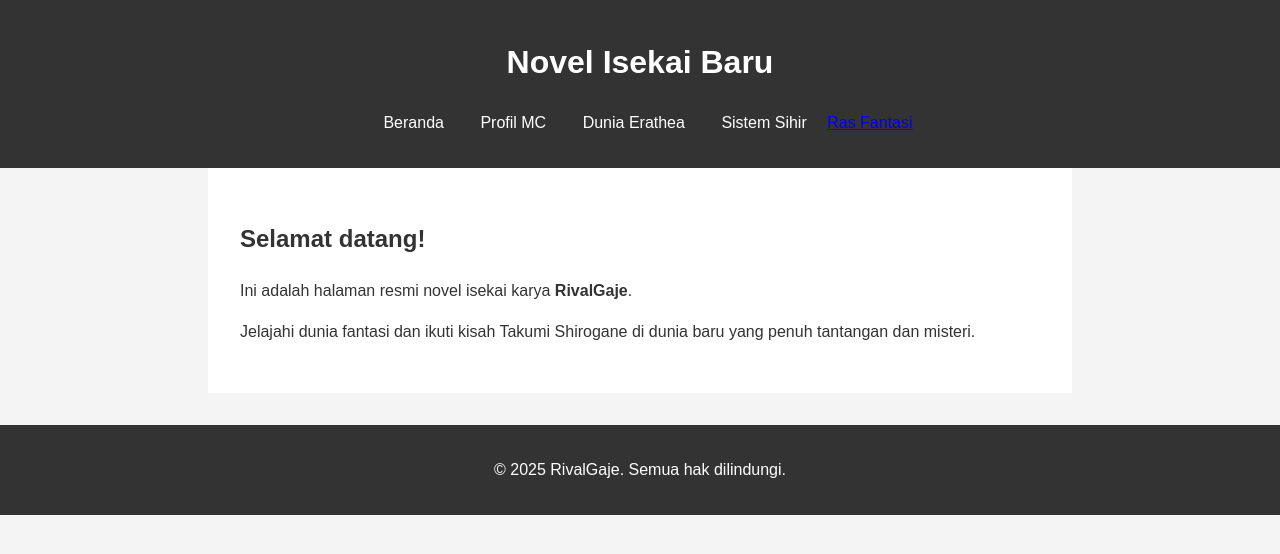
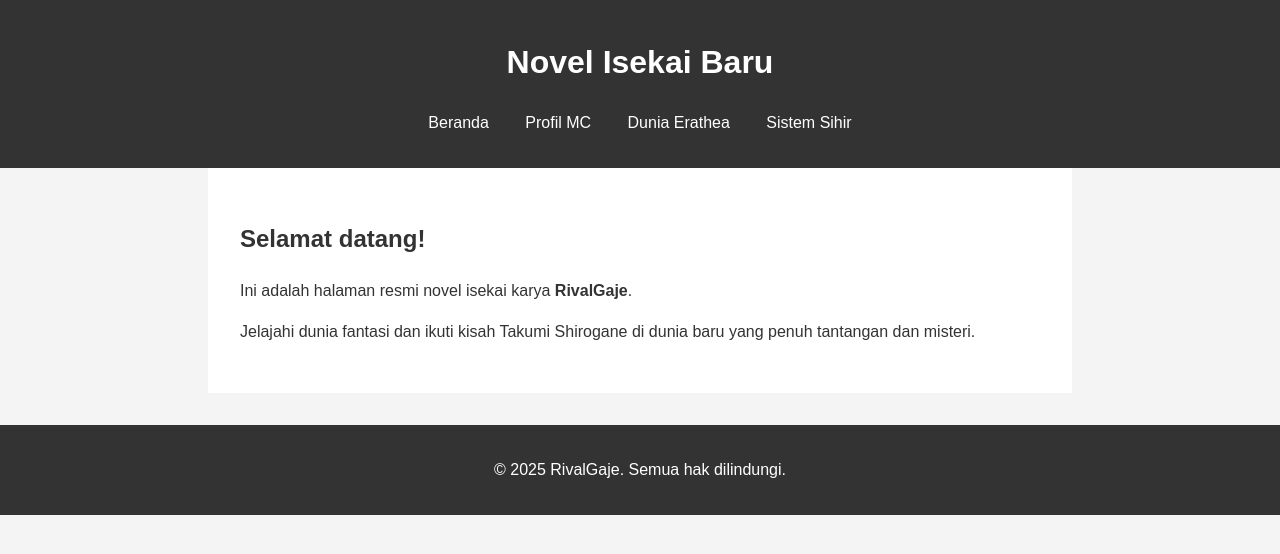
Before and after one commit to rivalgaje/NovelIsekaiBaru, a plain HTML site: page index.html in a window 1280 px wide. Drawn offline with Linux system fonts and the light colour scheme.

Commit message:
Update index.html

```diff
--- a/index.html
+++ b/index.html
@@ -15,7 +15,6 @@
         <li><a href="takumi.html">Profil MC</a></li>
         <li><a href="world.html">Dunia Erathea</a></li>
         <li><a href="magic.html">Sistem Sihir</a></li>
-        <a href="races.html">Ras Fantasi</a>
       </ul>
     </nav>
   </header>
```
